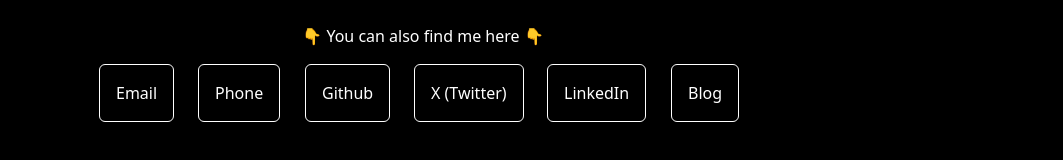
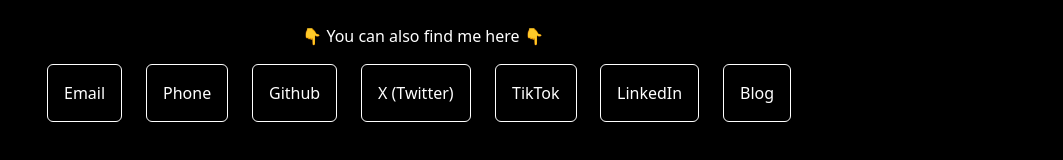
Before and after one commit to Owbird/Owbird, a Next.js app: page /about in a window 1280 px wide. Shown: the part 332-492 px from the top of the page, without its empty margins (217-1280 px from the left). Built offline with nearby package versions, Linux system fonts and the light colour scheme.

Commit message:
chore (data): Update social links

```diff
--- a/src/data/constants/index.ts
+++ b/src/data/constants/index.ts
@@ -9,6 +9,7 @@ export const socialLinks = [
   { label: "Phone", href: "tel:233265542141" },
   { label: "Github", href: "https://github.com/owbird" },
   { label: "X (Twitter)", href: "https://x.com/_owbird_" },
+  { label: "TikTok", href: "https://www.tiktok.com/@owbird.dev" },
   { label: "LinkedIn", href: "https://www.linkedin.com/in/obed-forkuo/" },
   { label: "Blog", href: "https://blog.owbird.site/" },
 ];
```
